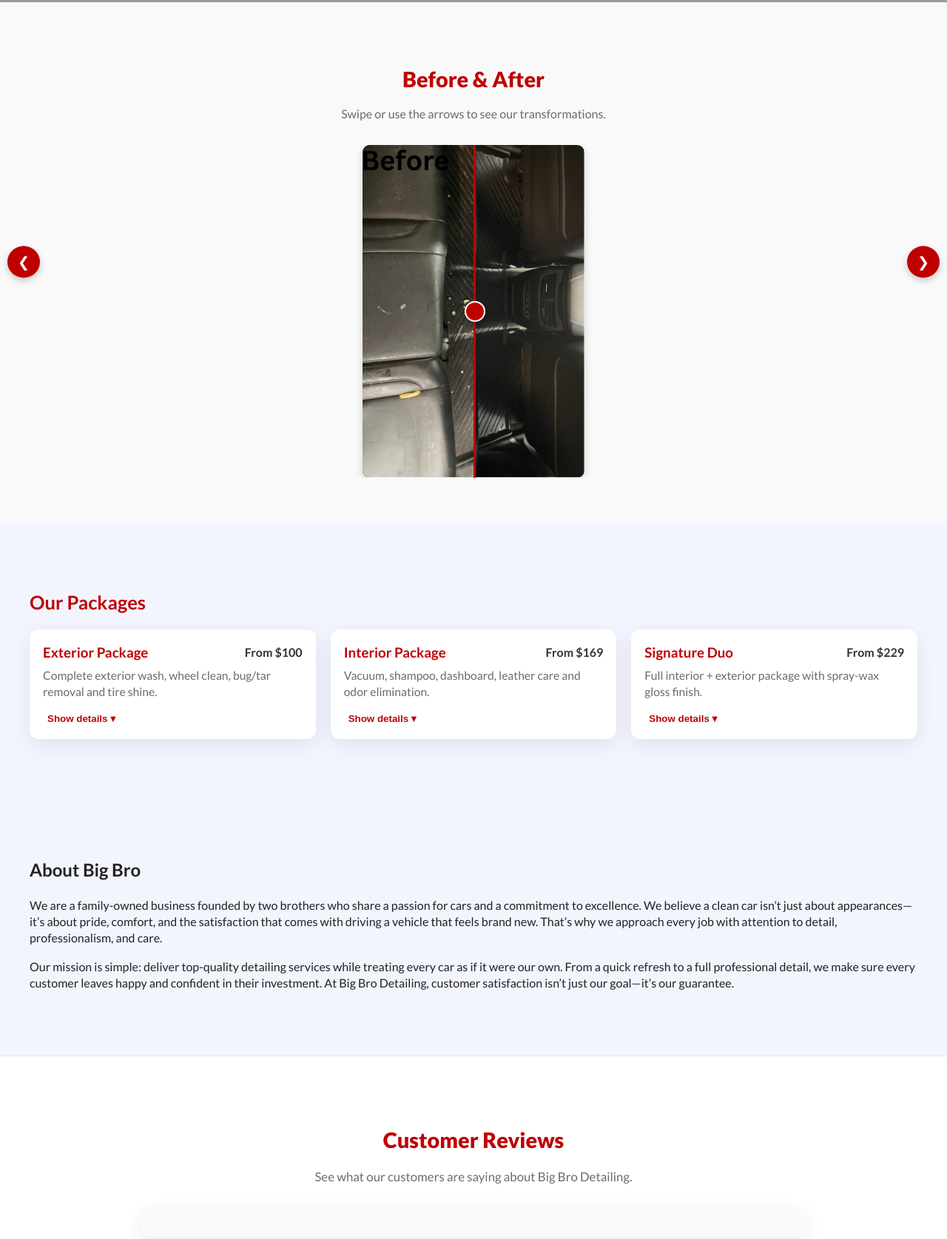
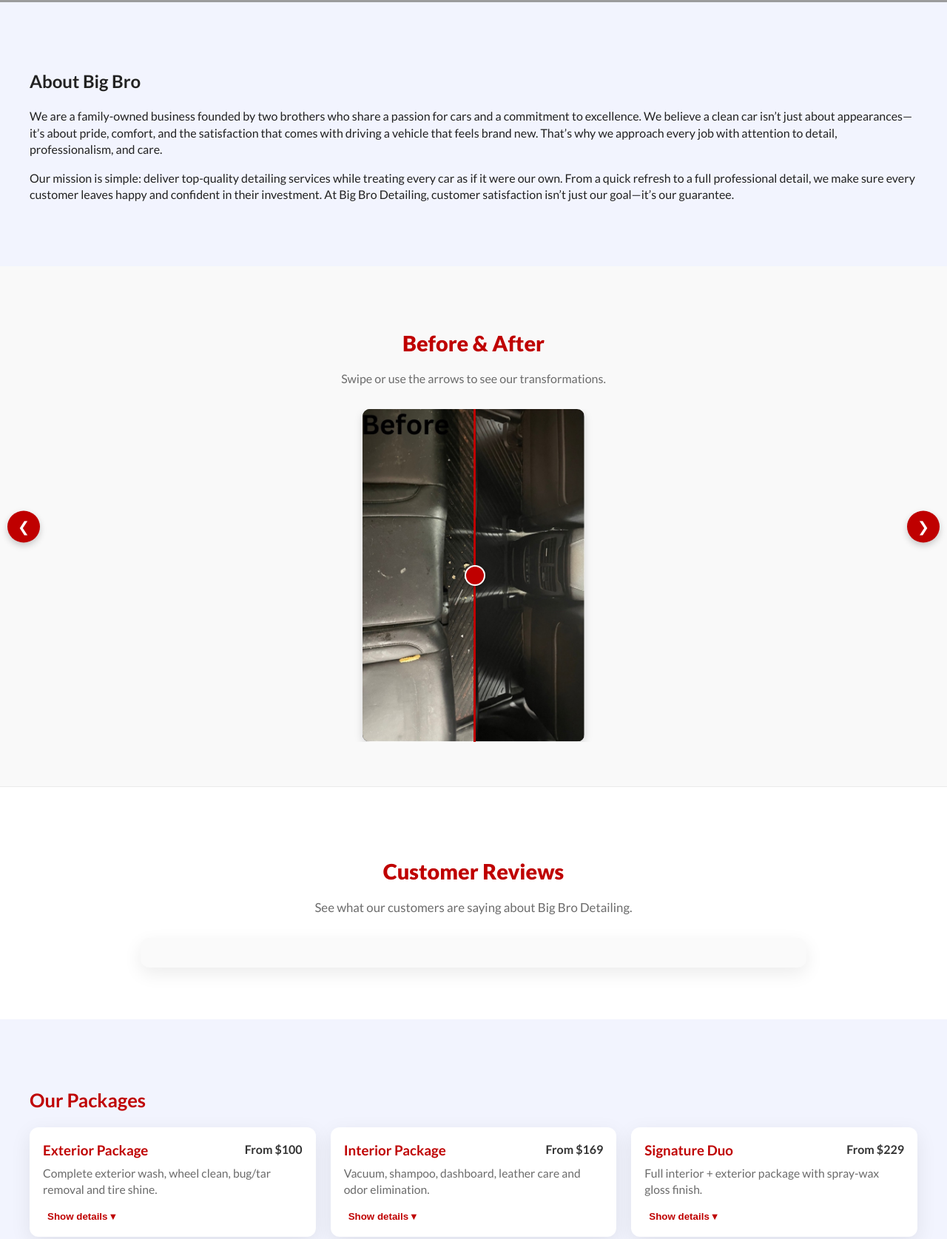
Before and after one commit to ecuell/bigbrodetailing, a plain HTML site: page index.html in a window 1280 px wide. Shown: the part 869-2544 px from the top of the page at 74% size. Drawn offline with Linux system fonts and the light colour scheme; grey boxes are pictures that could not be loaded.

Commit message:
rearrangments

```diff
--- a/index.html
+++ b/index.html
@@ -71,6 +71,27 @@
         </div>
       </div>
     </header>
+    <!-- ABOUT (brief) -->
+    <section id="about" class="section about">
+      <div class="section-inner">
+        <h2>About Big Bro</h2>
+        <p class="narrow">
+          We are a family-owned business founded by two brothers who share a
+          passion for cars and a commitment to excellence. We believe a clean
+          car isn’t just about appearances—it’s about pride, comfort, and the
+          satisfaction that comes with driving a vehicle that feels brand new.
+          That’s why we approach every job with attention to detail,
+          professionalism, and care.
+        </p>
+        <p>
+          Our mission is simple: deliver top-quality detailing services while
+          treating every car as if it were our own. From a quick refresh to a
+          full professional detail, we make sure every customer leaves happy and
+          confident in their investment. At Big Bro Detailing, customer
+          satisfaction isn’t just our goal—it’s our guarantee.
+        </p>
+      </div>
+    </section>
     <section id="before-after" class="before-after-section">
       <div class="section-inner">
         <h2>Before & After</h2>
@@ -125,7 +146,23 @@
         <button class="ba-nav next">❯</button>
       </div>
     </section>
-
+    <!-- REVIEWS -->
+    <section id="reviews" class="section reviews-section">
+      <div class="section-inner">
+        <h2>Customer Reviews</h2>
+        <p class="reviews-intro">
+          See what our customers are saying about Big Bro Detailing.
+        </p>
+        <div class="reviews-widget">
+          <!-- Elfsight Google Reviews -->
+          <script src="https://elfsightcdn.com/platform.js" async></script>
+          <div
+            class="elfsight-app-4b8d112f-f12c-483b-9eba-8b851dff1432"
+            data-elfsight-app-lazy
+          ></div>
+        </div>
+      </div>
+    </section>
     <!-- SERVICES -->
     <section id="services" class="section services">
       <div class="section-inner">
@@ -181,46 +218,6 @@
               <li>Final inspection & touch-ups</li>
             </ul>
           </article>
-        </div>
-      </div>
-    </section>
-
-    <!-- ABOUT (brief) -->
-    <section id="about" class="section about">
-      <div class="section-inner">
-        <h2>About Big Bro</h2>
-        <p class="narrow">
-          We are a family-owned business founded by two brothers who share a
-          passion for cars and a commitment to excellence. We believe a clean
-          car isn’t just about appearances—it’s about pride, comfort, and the
-          satisfaction that comes with driving a vehicle that feels brand new.
-          That’s why we approach every job with attention to detail,
-          professionalism, and care.
-        </p>
-        <p>Our mission is simple: deliver top-quality
-            detailing services while treating every car as if it were our own.
-            From a quick refresh to a full professional detail, we make sure every
-            customer leaves happy and confident in their investment. At Big Bro
-            Detailing, customer satisfaction isn’t just our goal—it’s our
-            guarantee.</p>
-      </div>
-    </section>
-    <!-- ... keep everything above unchanged ... -->
-
-    <!-- REVIEWS -->
-    <section id="reviews" class="section reviews-section">
-      <div class="section-inner">
-        <h2>Customer Reviews</h2>
-        <p class="reviews-intro">
-          See what our customers are saying about Big Bro Detailing.
-        </p>
-        <div class="reviews-widget">
-          <!-- Elfsight Google Reviews -->
-          <script src="https://elfsightcdn.com/platform.js" async></script>
-          <div
-            class="elfsight-app-4b8d112f-f12c-483b-9eba-8b851dff1432"
-            data-elfsight-app-lazy
-          ></div>
         </div>
       </div>
     </section>
```
